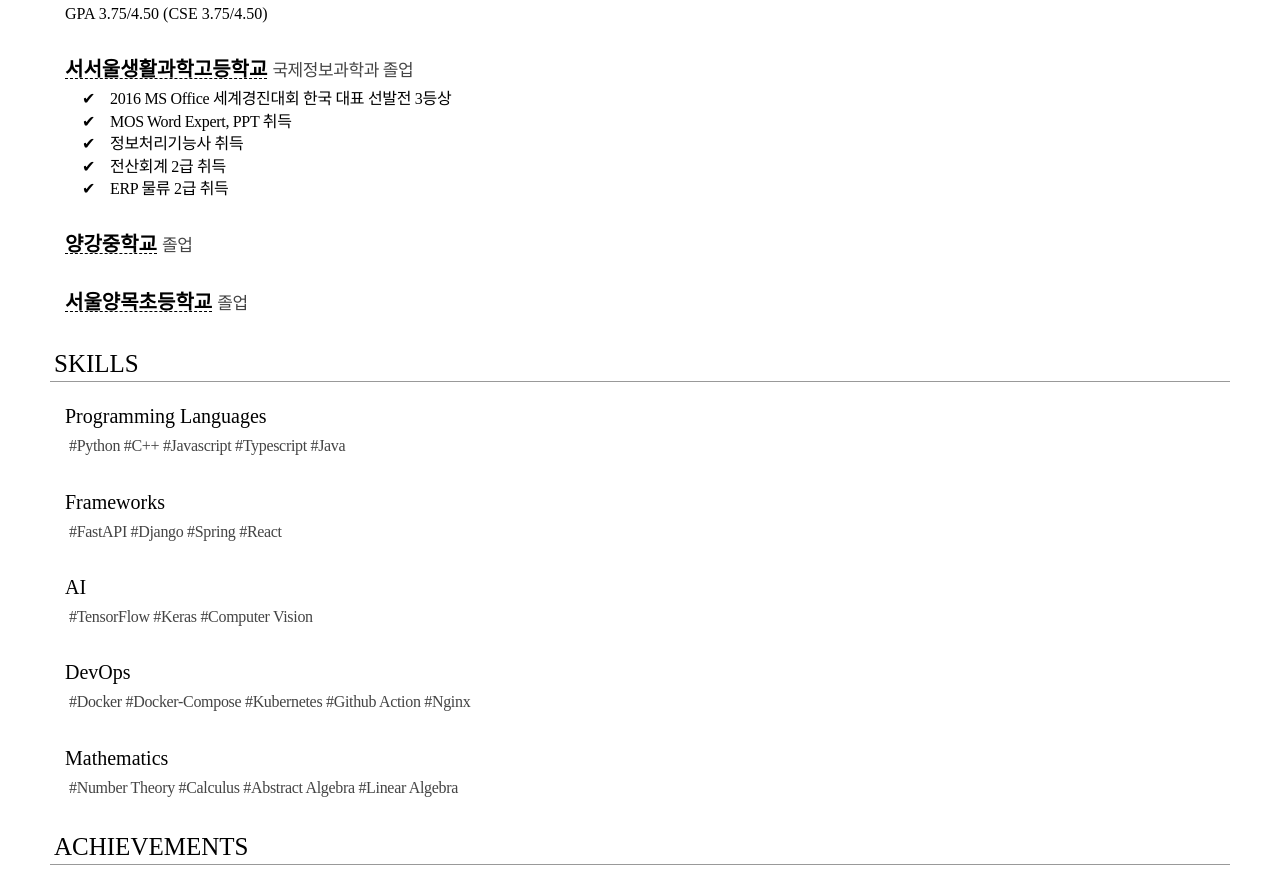
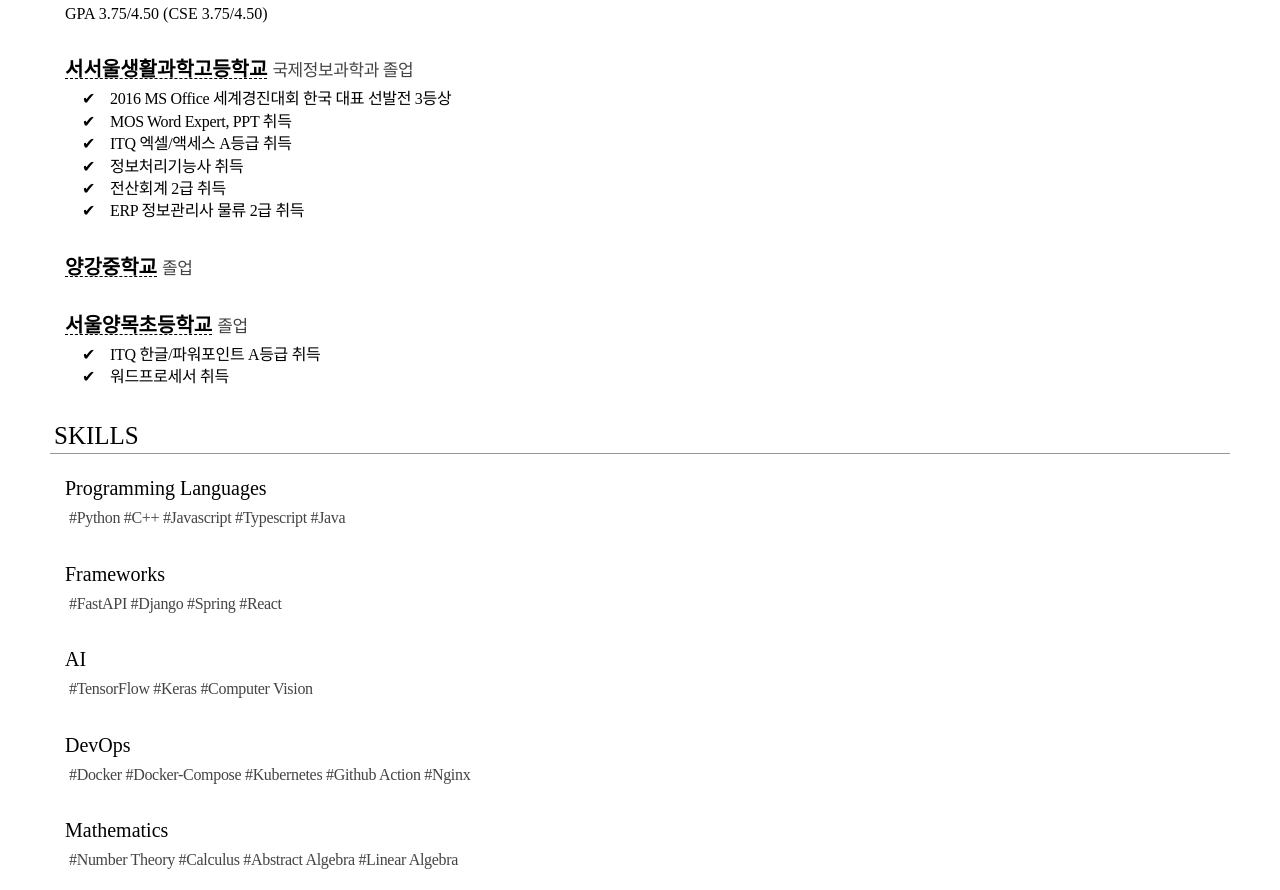
Before and after one commit to riroan/riroan.com, a React (Create React App) app in the folder riroan/: page / in a window 1280 px wide. Shown: the part 1840-2730 px from the top of the page. Built offline with nearby package versions, Linux system fonts and the light colour scheme; a web font is replaced by a local one.

Commit message:
자격증 추가

```diff
--- a/riroan/src/App.js
+++ b/riroan/src/App.js
@@ -181,9 +181,10 @@ export default function App() {
 					<Ul display={detail}>
 						<Item depth={1}>2016 MS Office 세계경진대회 한국 대표 선발전 3등상</Item>
 						<Item depth={1}>MOS Word Expert, PPT 취득</Item>
+						<Item depth={1}>ITQ 엑셀/액세스 A등급 취득</Item>
 						<Item depth={1}>정보처리기능사 취득</Item>
 						<Item depth={1}>전산회계 2급 취득</Item>
-						<Item depth={1}>ERP 물류 2급 취득</Item>
+						<Item depth={1}>ERP 정보관리사 물류 2급 취득</Item>
 					</Ul>
 				</Div>
 				<Div>
@@ -195,6 +196,10 @@ export default function App() {
 					<H2>
 						<A href="https://yangmok.sen.es.kr/">서울양목초등학교</A> <Assist>졸업</Assist>
 					</H2>
+					<Ul display={detail}>
+						<Item depth={1}>ITQ 한글/파워포인트 A등급 취득</Item>
+						<Item depth={1}>워드프로세서 취득</Item>
+					</Ul>
 				</Div>
 
 				<H1>SKILLS</H1>
```
